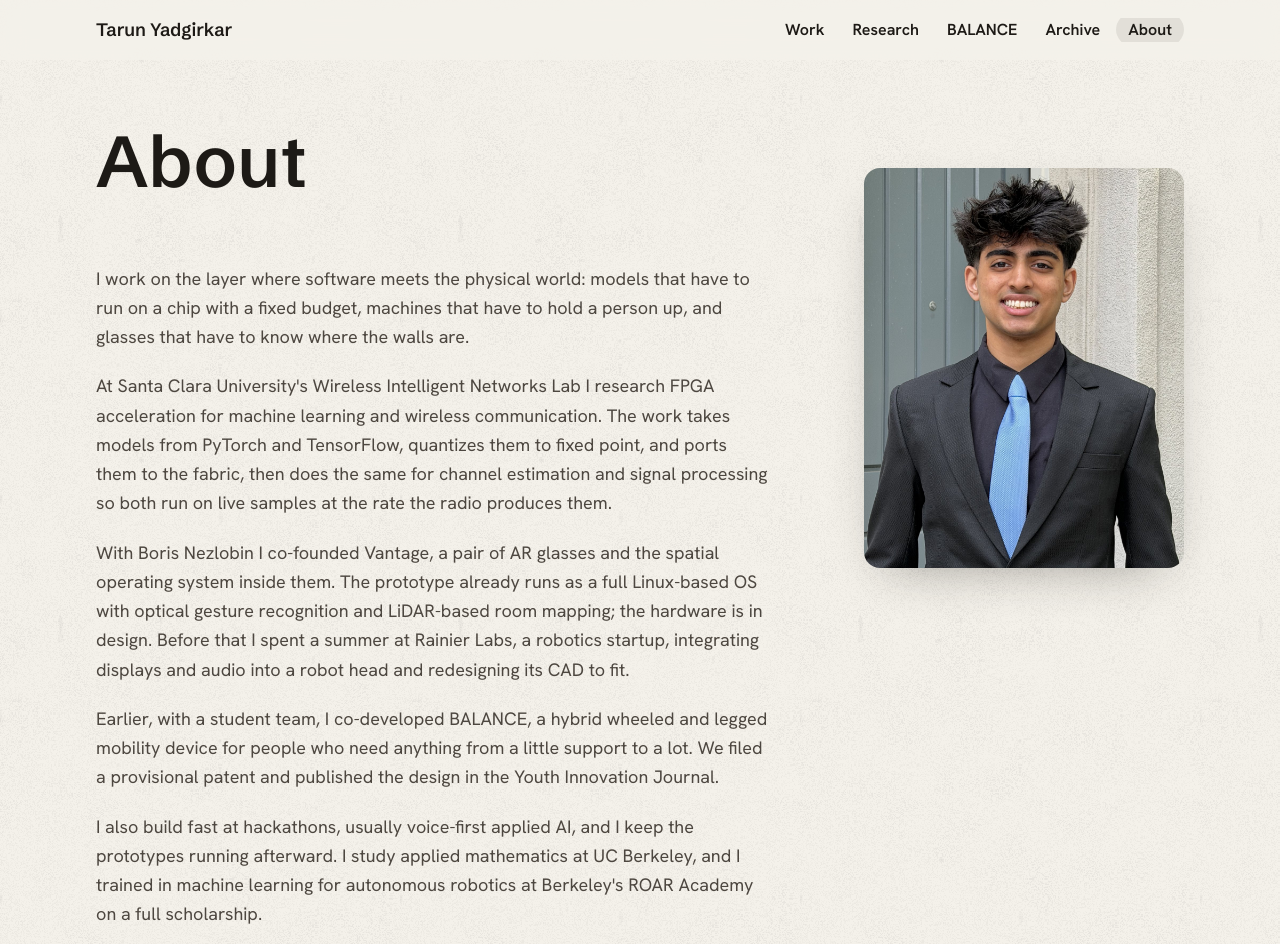
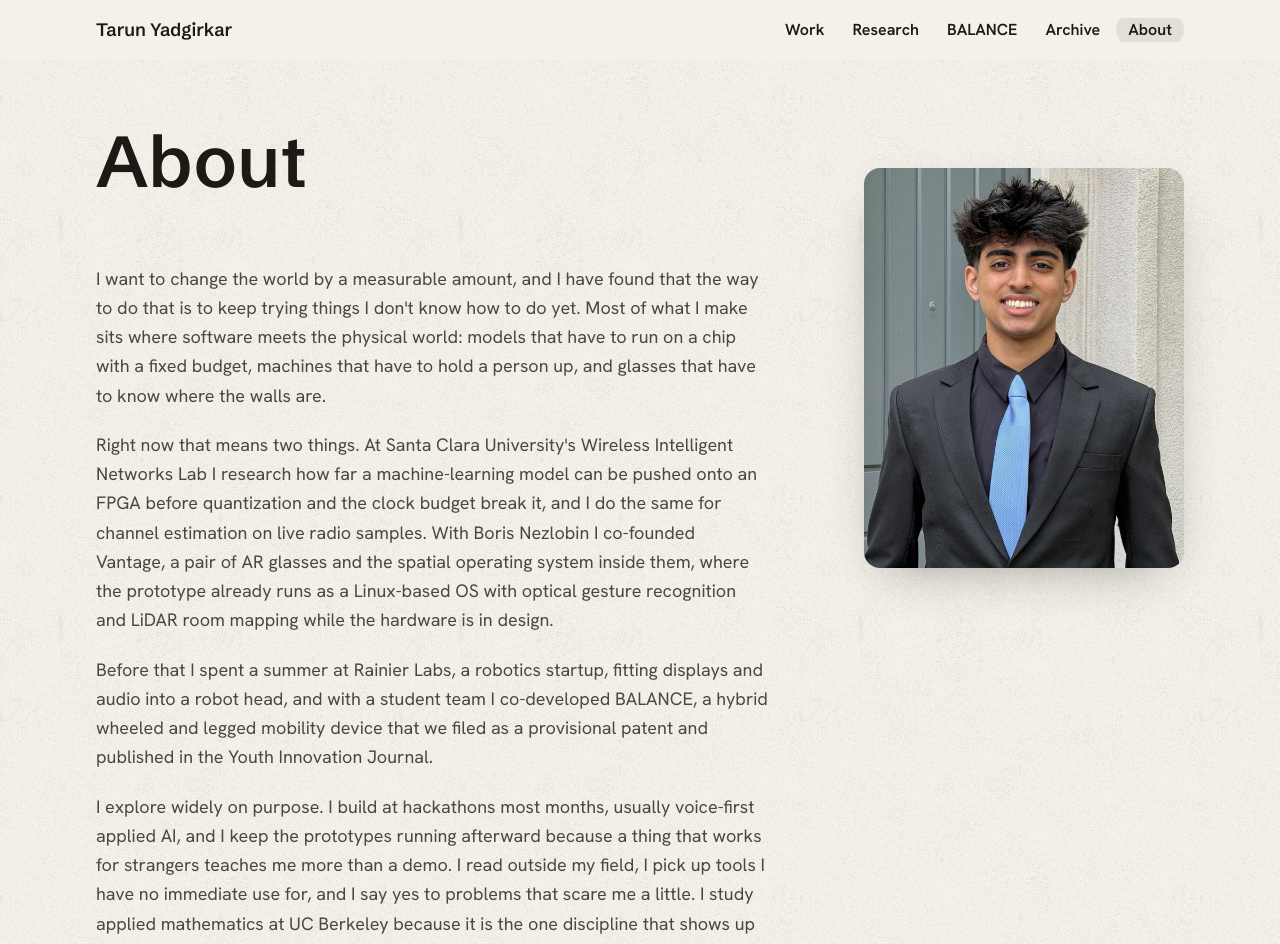
Before and after one commit to TarunYadgirkar/Personal-Website, a Next.js app: page /about in a window 1280 px wide. Shown: the top 944 px of the page. Built offline with nearby package versions, Linux system fonts and the light colour scheme.

Commit message:
feat: reorder selected work, rename work link, rewrite about

```diff
--- a/src/app/about/page.tsx
+++ b/src/app/about/page.tsx
@@ -10,11 +10,11 @@ export const metadata: Metadata = {
 };
 
 const paragraphs = [
-  "I work on the layer where software meets the physical world: models that have to run on a chip with a fixed budget, machines that have to hold a person up, and glasses that have to know where the walls are.",
-  "At Santa Clara University's Wireless Intelligent Networks Lab I research FPGA acceleration for machine learning and wireless communication. The work takes models from PyTorch and TensorFlow, quantizes them to fixed point, and ports them to the fabric, then does the same for channel estimation and signal processing so both run on live samples at the rate the radio produces them.",
-  "With Boris Nezlobin I co-founded Vantage, a pair of AR glasses and the spatial operating system inside them. The prototype already runs as a full Linux-based OS with optical gesture recognition and LiDAR-based room mapping; the hardware is in design. Before that I spent a summer at Rainier Labs, a robotics startup, integrating displays and audio into a robot head and redesigning its CAD to fit.",
-  "Earlier, with a student team, I co-developed BALANCE, a hybrid wheeled and legged mobility device for people who need anything from a little support to a lot. We filed a provisional patent and published the design in the Youth Innovation Journal.",
-  "I also build fast at hackathons, usually voice-first applied AI, and I keep the prototypes running afterward. I study applied mathematics at UC Berkeley, and I trained in machine learning for autonomous robotics at Berkeley's ROAR Academy on a full scholarship.",
+  "I want to change the world by a measurable amount, and I have found that the way to do that is to keep trying things I don't know how to do yet. Most of what I make sits where software meets the physical world: models that have to run on a chip with a fixed budget, machines that have to hold a person up, and glasses that have to know where the walls are.",
+  "Right now that means two things. At Santa Clara University's Wireless Intelligent Networks Lab I research how far a machine-learning model can be pushed onto an FPGA before quantization and the clock budget break it, and I do the same for channel estimation on live radio samples. With Boris Nezlobin I co-founded Vantage, a pair of AR glasses and the spatial operating system inside them, where the prototype already runs as a Linux-based OS with optical gesture recognition and LiDAR room mapping while the hardware is in design.",
+  "Before that I spent a summer at Rainier Labs, a robotics startup, fitting displays and audio into a robot head, and with a student team I co-developed BALANCE, a hybrid wheeled and legged mobility device that we filed as a provisional patent and published in the Youth Innovation Journal.",
+  "I explore widely on purpose. I build at hackathons most months, usually voice-first applied AI, and I keep the prototypes running afterward because a thing that works for strangers teaches me more than a demo. I read outside my field, I pick up tools I have no immediate use for, and I say yes to problems that scare me a little. I study applied mathematics at UC Berkeley because it is the one discipline that shows up in all of the above.",
+  "If you are working on something that changes how people live with machines, I would like to hear about it.",
 ];
 
 export default function AboutPage() {
--- a/src/components/home/Selected.tsx
+++ b/src/components/home/Selected.tsx
@@ -72,7 +72,7 @@ export function SelectedWork() {
     <section id="work" className="mx-auto max-w-6xl px-5 py-16 sm:px-8 md:py-24">
       <div className="flex flex-wrap items-end justify-between gap-4">
         <h2 className="text-4xl sm:text-5xl">Selected work</h2>
-        <TextLink href="/work">Every build, with the case notes</TextLink>
+        <TextLink href="/work">All work</TextLink>
       </div>
       <ol className="mt-10 divide-y divide-line">
         {selected.map((item) => (
--- a/src/content/selected.ts
+++ b/src/content/selected.ts
@@ -65,6 +65,21 @@ export const selected: readonly Selected[] = [
     href: "/work#rainier",
   },
   {
+    slug: "bonsai",
+    title: "Bonsai",
+    what: "Bonsai turns an AI chat from a growing scroll into a tree: branch a side question with a compiled brief instead of the whole history, route it to the right model, and merge one distilled sentence back.",
+    detail:
+      "A dependency-free TypeScript engine (bonsai-engine on npm) behind three surfaces: a claude.ai MCP connector that renders the tree inline, a Claude Code plugin, and a web app. A referent-resolution benchmark runs in CI so the compiled-brief claim is tested, not asserted.",
+    standing: "It is open source under the MIT license and published on npm.",
+    period: "August 2026",
+    drawing: "tree",
+    href: "https://github.com/TarunYadgirkar/Bonsai",
+    links: [
+      { label: "github", href: "https://github.com/TarunYadgirkar/Bonsai" },
+      { label: "live demo", href: "https://bonsai-connector.vercel.app" },
+    ],
+  },
+  {
     slug: "popper",
     title: "Popper",
     what: "Popper is an adversarial pull-request gate. Instead of asking whether a diff looks right, it extracts the claim the PR makes and writes tests designed to break it.",
@@ -77,21 +92,6 @@ export const selected: readonly Selected[] = [
     links: [
       { label: "live demo", href: "https://daytona-hacksprint.vercel.app" },
       { label: "github", href: "https://github.com/TarunYadgirkar/Daytona-Hacksprint" },
-    ],
-  },
-  {
-    slug: "bonsai",
-    title: "Bonsai",
-    what: "Bonsai turns an AI chat from a growing scroll into a tree: branch a side question with a compiled brief instead of the whole history, route it to the right model, and merge one distilled sentence back.",
-    detail:
-      "A dependency-free TypeScript engine (bonsai-engine on npm) behind three surfaces: a claude.ai MCP connector that renders the tree inline, a Claude Code plugin, and a web app. A referent-resolution benchmark runs in CI so the compiled-brief claim is tested, not asserted.",
-    standing: "It is open source under the MIT license and published on npm.",
-    period: "August 2026",
-    drawing: "tree",
-    href: "https://github.com/TarunYadgirkar/Bonsai",
-    links: [
-      { label: "github", href: "https://github.com/TarunYadgirkar/Bonsai" },
-      { label: "live demo", href: "https://bonsai-connector.vercel.app" },
     ],
   },
 ];
```
